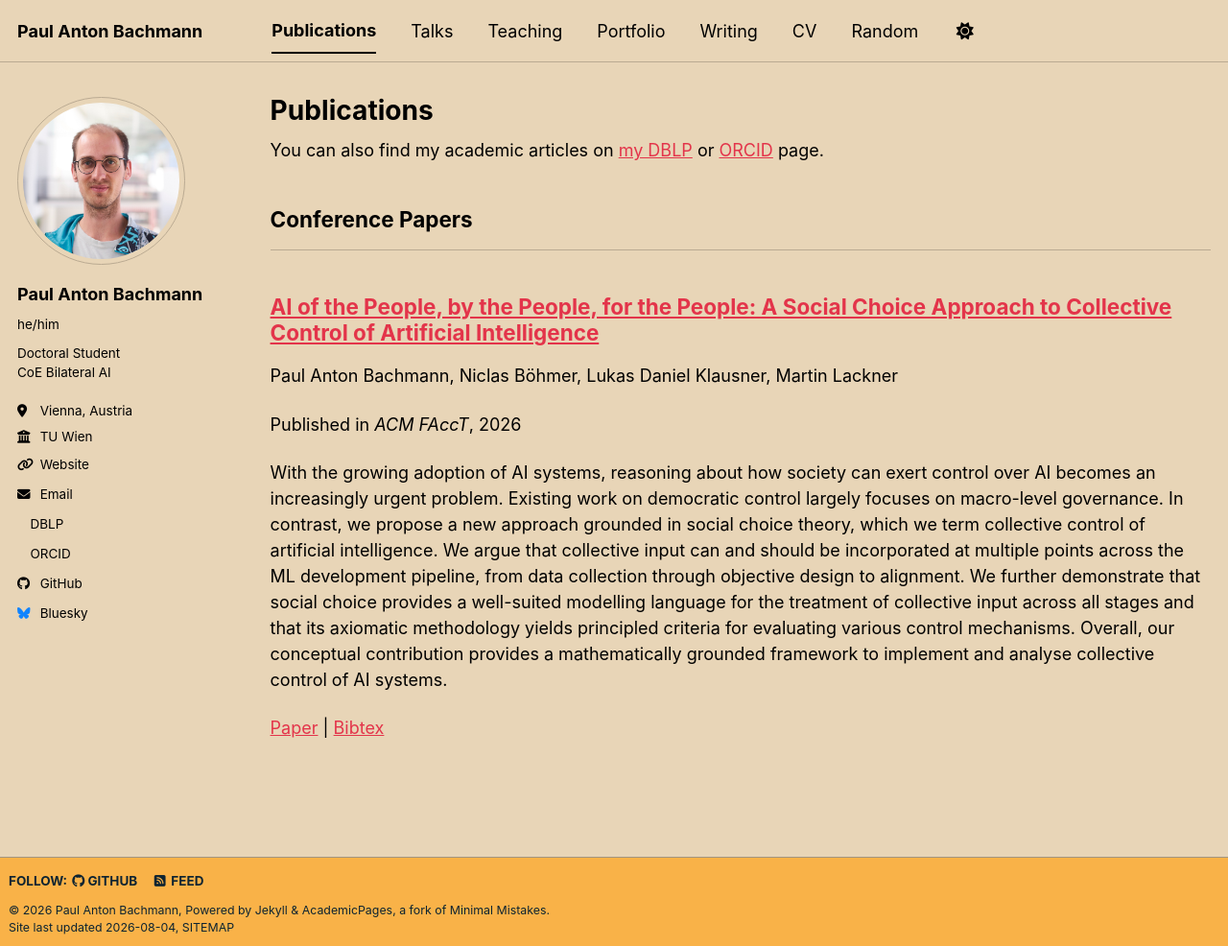
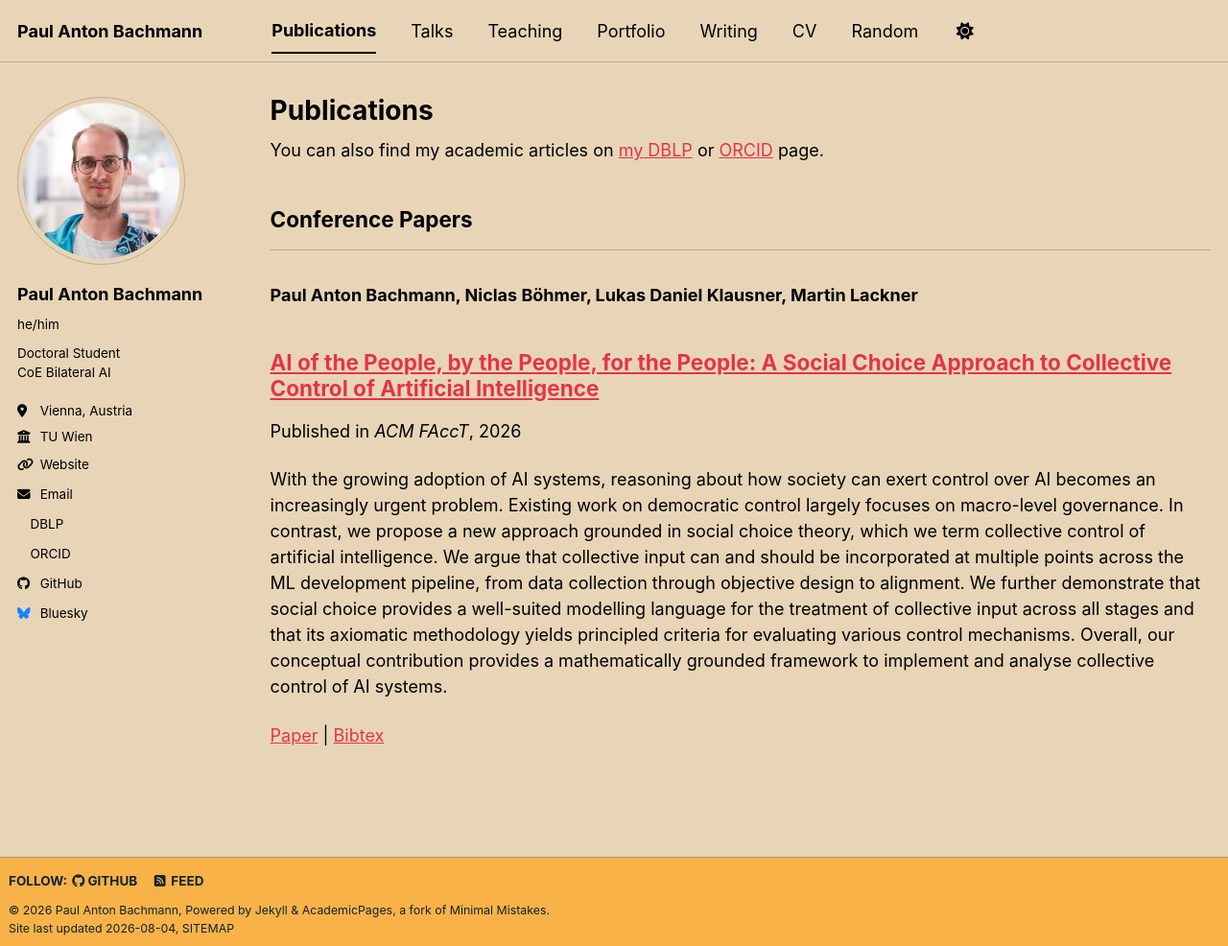
Before and after one commit to pabachmann/pabachmann.github.io, a Jekyll site: the page built from _pages/publications.html, in a window 1280 px wide and 986 px high. Shown: the whole window at 96% size. Built offline with Jekyll 4.4.1, drawn with Linux system fonts in a browser that asks for light colours; a style sheet for code colours, icons or effects is not loaded.

Commit message:
Update archive-single.html

```diff
--- a/_includes/archive-single.html
+++ b/_includes/archive-single.html
@@ -25,7 +25,7 @@
           alt="">
       </div>
     {% endif %}
-
+    {% if post.authors %}<h3 p class="page__authors">{{ post.authors }}</p>{% endif %}
     <h2 class="archive__item-title" itemprop="headline">
       {% if post.link %}
         <a href="{{ post.link }}">{{ title }}</a> <a href="{{ base_path }}{{ post.url }}" rel="permalink"><i class="fa fa-link" aria-hidden="true" title="permalink"></i><span class="sr-only">Permalink</span></a>
@@ -41,7 +41,6 @@
         {% if post.collection == 'teaching' %}
           <p> {{ post.type }}, <i>{{ post.venue }}</i>, {{ post.date | default: "1900-01-01" | date: "%Y" }} </p>
         {% elsif post.collection == 'publications' %}
-          <p class="page__authors">{{ post.authors }}</p>
           <p>Published in <i>{{ post.venue }}</i>, {{ post.date | default: "1900-01-01" | date: "%Y" }} </p>
         {% elsif post.date %}
          <p class="page__date"><strong><i class="fa fa-fw fa-calendar" aria-hidden="true"></i> {{ site.data.ui-text[site.locale].date_label | default: "Published:" }}</strong> <time datetime="{{ post.date | default: "1900-01-01" | date_to_xmlschema }}">{{ post.date | default: "1900-01-01" | date: "%B %d, %Y" }}</time></p>
```
